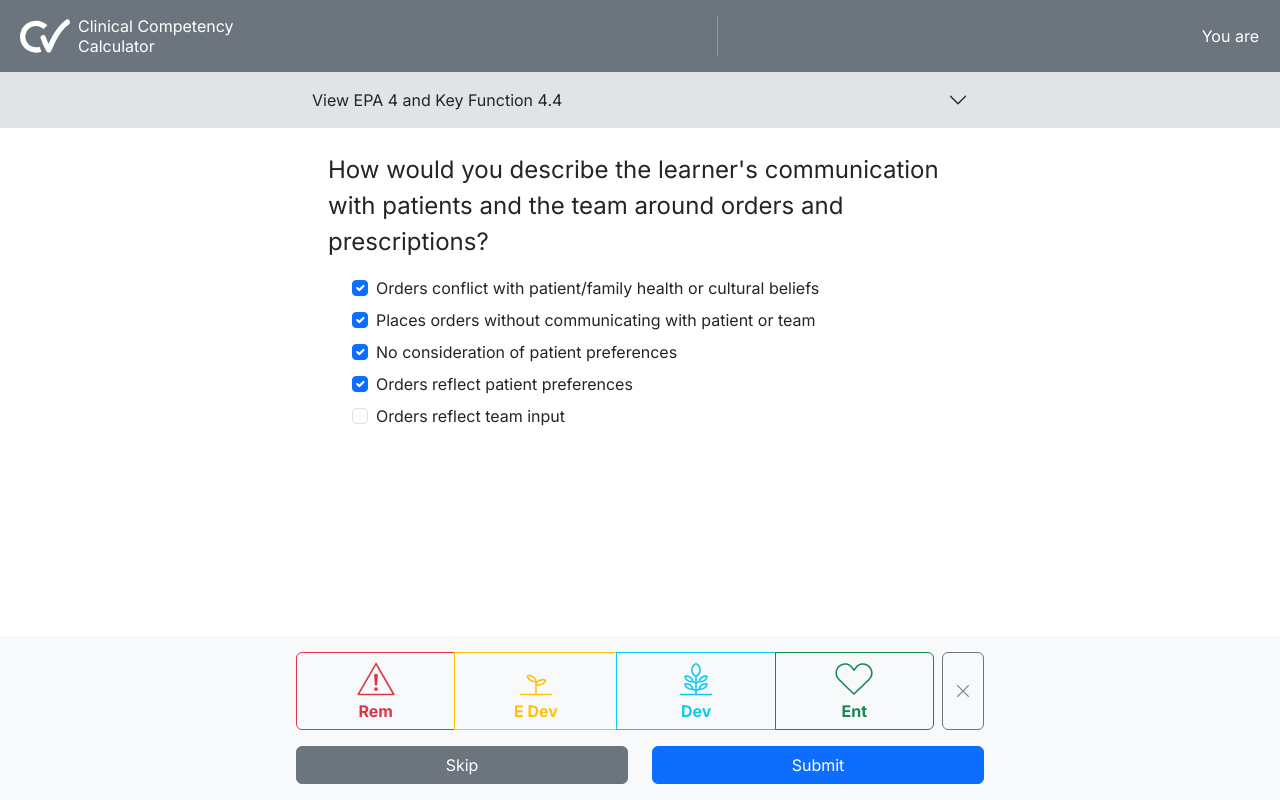
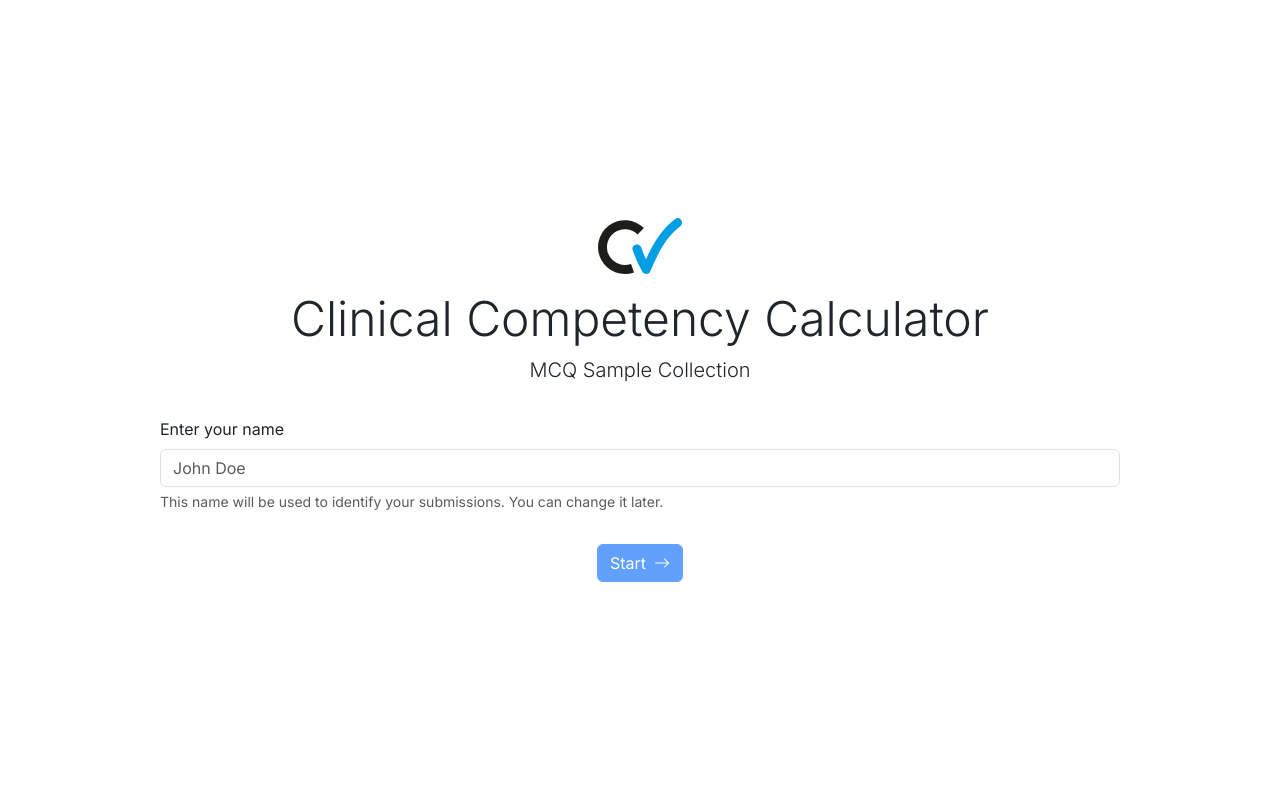
Before and after one commit to cccalc/clinicalcompetencycalc, a Next.js app in the folder mcq-sample-collect/: page / in a window 1280 px wide. Built offline with nearby package versions, Linux system fonts and the light colour scheme.

Commit message:
feat: added username input page before user can submit tags

```diff
--- /dev/null
+++ b/mcq-sample-collect/src/app/client-page.tsx
@@ -0,0 +1,16 @@
+'use client';
+
+import EnterUsername from './enter-username';
+import {FormDataYAML} from '@/data/types';
+import TaggingInterface from './tagging-interface';
+import {useState} from 'react';
+
+export default function ClientPage({formData}: {formData: FormDataYAML | undefined}) {
+  const [username, setUsername] = useState<string>('');
+
+  if (!username) {
+    return <EnterUsername setUsername={setUsername} />;
+  } else {
+    return <TaggingInterface formData={formData} username={{set: setUsername, val: username}} />;
+  }
+}
--- /dev/null
+++ b/mcq-sample-collect/src/app/enter-username.tsx
@@ -0,0 +1,43 @@
+'use client';
+
+import {Dispatch, SetStateAction, useState} from 'react';
+
+import Image from 'next/image';
+import logo from '../components/ccc-logo-color.svg';
+
+export default function EnterUsername({setUsername}: {setUsername: Dispatch<SetStateAction<string>>}) {
+  const [tempUsername, setTempUsername] = useState<string>('');
+
+  const handleSave = () => {
+    setUsername(tempUsername);
+    setTempUsername('');
+    (document.getElementById('username-input')! as HTMLInputElement).value = '';
+  };
+
+  return (
+    <div className='container-flex d-flex gap-3 flex-column justify-content-center align-items-center vh-100'>
+      <div className='text-center'>
+        <Image className='mb-3' src={logo} height={56} alt='CCC logo' />
+        <h1 className='display-5'>Clinical Competency Calculator</h1>
+        <p className='lead'>MCQ Sample Collection</p>
+      </div>
+      <div className='w-75'>
+        <label htmlFor='username-input' className='form-label'>
+          Enter your name
+        </label>
+        <input
+          type='text'
+          id='username-input'
+          placeholder='John Doe'
+          className='form-control'
+          onChange={(e) => setTempUsername(e.target.value)}
+        />
+        <div className='form-text'>This name will be used to identify your submissions. You can change it later.</div>
+      </div>
+      <button type='button' className='btn btn-primary mt-3' onClick={handleSave} disabled={tempUsername.length === 0}>
+        Start
+        <i className='bi bi-arrow-right ms-2' />
+      </button>
+    </div>
+  );
+}
--- a/mcq-sample-collect/src/app/page.tsx
+++ b/mcq-sample-collect/src/app/page.tsx
@@ -1,5 +1,7 @@
-import Content from './content';
+import ClientPage from './client-page';
+import EnterUsername from './enter-username';
 import {FormDataYAML} from '@/data/types';
+import TaggingInterface from './tagging-interface';
 import fs from 'fs';
 import path from 'path';
 import yaml from 'js-yaml';
@@ -17,5 +19,5 @@ export default function Home() {
     console.log(e);
   }
 
-  return <Content formData={formData} />;
+  return <ClientPage formData={formData} />;
 }
--- a/mcq-sample-collect/src/app/submit-buttons.tsx
+++ b/mcq-sample-collect/src/app/submit-buttons.tsx
@@ -1,7 +1,7 @@
 import {DevelopingIcon, EarlyDevelopingIcon, EntrustableIcon, RemedialIcon} from '../components/button-svgs';
 import React, {Dispatch, SetStateAction, SyntheticEvent} from 'react';
 
-import {DevLevel} from './content';
+import {DevLevel} from './tagging-interface';
 
 export default function SubmitButtons({
   skip,
--- a/mcq-sample-collect/src/app/content.tsx
+++ b/mcq-sample-collect/src/app/tagging-interface.tsx
@@ -1,8 +1,8 @@
 'use client';
 
+import {Dispatch, SetStateAction, useEffect, useMemo, useState} from 'react';
 import {FormDataYAML, MCQ} from '@/data/types';
 import {getRandomChoicesFromOptions, getRandomItem} from '@/data/util';
-import {useEffect, useMemo, useState} from 'react';
 
 import EpaKfDesc from './epa-kf-desc';
 import Header from '../components/header';
@@ -13,12 +13,17 @@ import UsernameModal from './username-modal';
 
 export type DevLevel = 'none' | 'rem' | 'edv' | 'dev' | 'ent';
 
-export default function Content({formData}: {formData: FormDataYAML | undefined}) {
+export default function TaggingInterface({
+  formData,
+  username,
+}: {
+  formData: FormDataYAML | undefined;
+  username: {set: Dispatch<SetStateAction<string>>; val: string};
+}) {
   const [loading, setLoading] = useState(true);
   const [question, setQuestion] = useState<MCQ | undefined>(undefined);
   const [choices, setChoices] = useState<{[key: string]: boolean}>({});
   const [devLevel, setDevLevel] = useState<DevLevel>('none');
-  const [username, setUsername] = useState<string>('');
 
   useEffect(() => {
     getNewQuestion();
@@ -47,7 +52,7 @@ export default function Content({formData}: {formData: FormDataYAML | undefined}
     <>
       <div className='d-flex flex-column min-vh-100'>
         <div className='row sticky-top'>
-          <Header username={{set: setUsername, val: username}} />
+          <Header username={username.val} />
           {loading || <EpaKfDesc desc={desc} />}
         </div>
         <div className='row flex-grow-1'>
@@ -59,7 +64,7 @@ export default function Content({formData}: {formData: FormDataYAML | undefined}
           {loading || <SubmitButtons skip={getNewQuestion} devLevel={{set: setDevLevel, val: devLevel}} />}
         </div>
       </div>
-      <UsernameModal username={{set: setUsername, val: username}} />
+      <UsernameModal username={username} />
     </>
   );
 }
--- a/mcq-sample-collect/src/app/username-modal.tsx
+++ b/mcq-sample-collect/src/app/username-modal.tsx
@@ -8,7 +8,7 @@ export default function UsernameModal({username}: {username: {set: Dispatch<SetS
   const handleSave = () => {
     username.set(tempUsername);
     setTempUsername('');
-    (document.getElementById('username-input')! as HTMLInputElement).value = '';
+    (document.getElementById('new-username-input')! as HTMLInputElement).value = '';
   };
 
   return (
@@ -23,7 +23,7 @@ export default function UsernameModal({username}: {username: {set: Dispatch<SetS
         <div className='modal-content'>
           <div className='modal-header'>
             <h1 className='modal-title fs-5' id='username-modal-label'>
-              Change session username
+              Change session user name
             </h1>
             <button type='button' className='btn-close' data-bs-dismiss='modal' aria-label='Close'></button>
           </div>
@@ -31,11 +31,11 @@ export default function UsernameModal({username}: {username: {set: Dispatch<SetS
             <p>
               You are currently submitting sample tags as <b>{username.val}</b>.
             </p>
-            <p>To change the username, please enter a new username below.</p>
+            <p>To change the name, please enter a new name below.</p>
             <div>
               <input
                 type='text'
-                id='username-input'
+                id='new-username-input'
                 className='form-control'
                 placeholder='New username'
                 onChange={(e) => setTempUsername(e.target.value)}
--- a/mcq-sample-collect/src/components/header.tsx
+++ b/mcq-sample-collect/src/components/header.tsx
@@ -1,17 +1,15 @@
 import {Dispatch, SetStateAction} from 'react';
 
 import Image from 'next/image';
+import logo from './ccc-logo-white.svg';
 
-export default function Header({username}: {username: {set: Dispatch<SetStateAction<string>>; val: string}}) {
-  const WIDTH = 50;
-  const HEIGHT = WIDTH * (16 / 21);
-
+export default function Header({username}: {username: string}) {
   return (
     <>
       <div className='bg-secondary text-white p-3'>
         <div className='container-flex mx-3 d-flex gap-2 justify-content-between align-items-center'>
           <div className='d-flex align-items-center' style={{minWidth: '0'}}>
-            <Image className='me-2' src='/dark-bw.svg' width={WIDTH} height={HEIGHT} alt='CCC Logo' />
+            <Image className='me-2' src={logo} height={32} alt='CCC Logo' />
             <span className='d-inline-block text-truncate lh-sm'>
               Clinical Competency <br /> Calculator
             </span>
@@ -23,7 +21,7 @@ export default function Header({username}: {username: {set: Dispatch<SetStateAct
             data-bs-toggle='modal'
             data-bs-target='#username-modal'
           >
-            You are <br /> <b>{username.val}</b>
+            You are <br /> <b>{username}</b>
           </button>
         </div>
       </div>
```
Also changed, not shown: mcq-sample-collect/src/components/ccc-logo-color.svg (added), mcq-sample-collect/src/components/ccc-logo-white.svg (renamed from mcq-sample-collect/public/dark-bw.svg).
